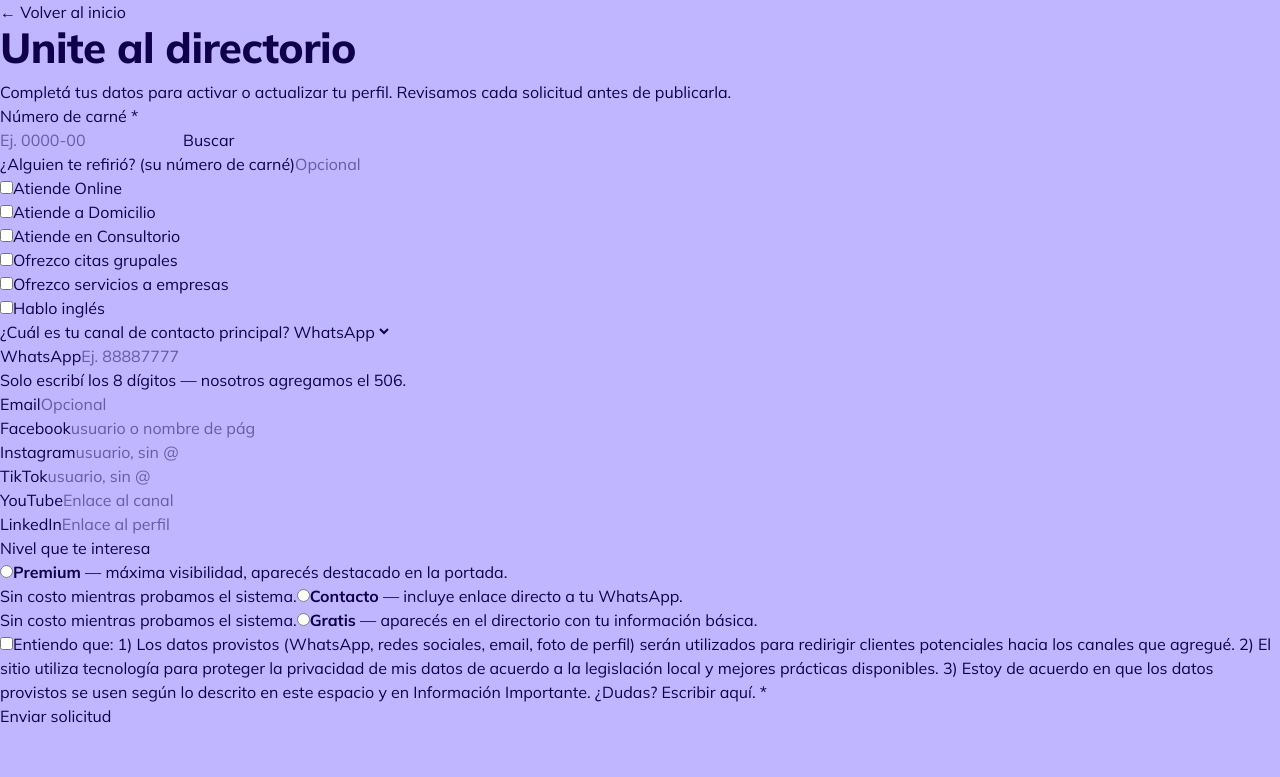
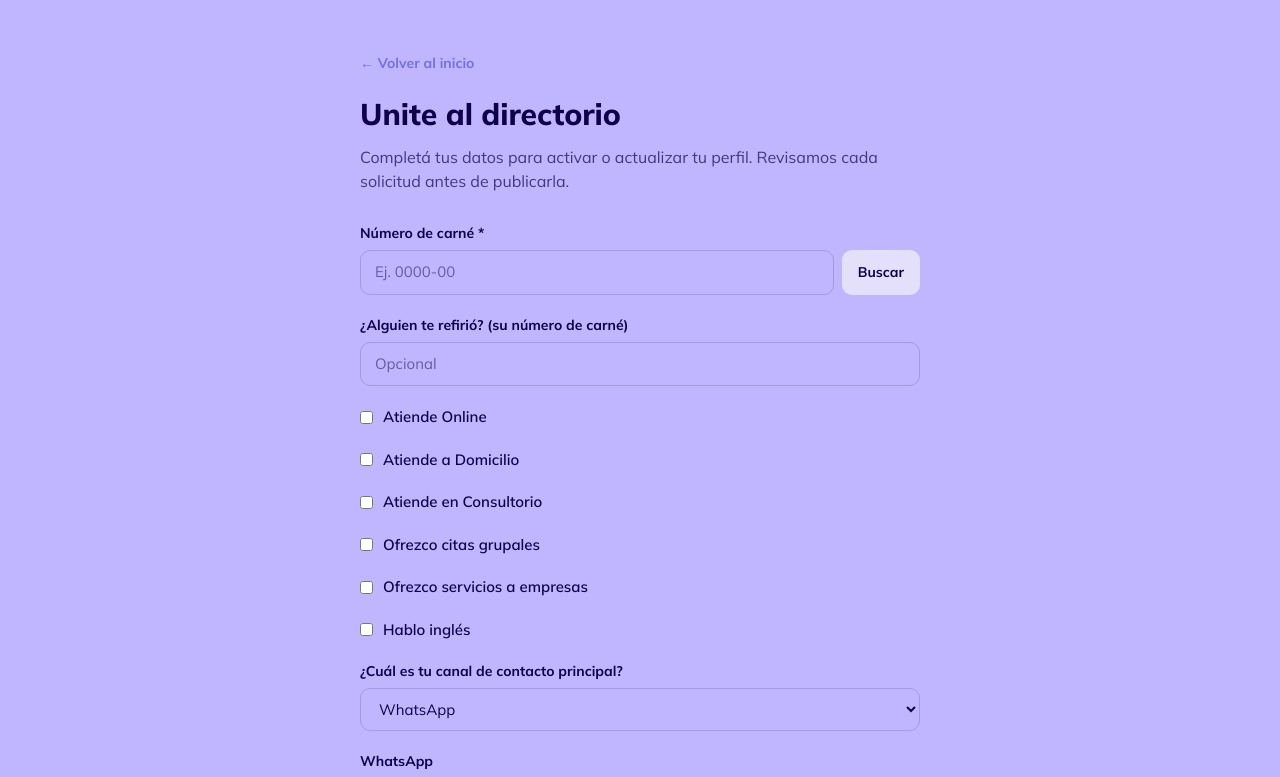
Before and after one commit to Cubujuqui/ncr-directory, a Next.js app: page /unirme in a window 1280 px wide. Shown: the top 777 px of the page. Built offline with nearby package versions, Linux system fonts and the light colour scheme; no server answers.

Commit message:
URGENT FIX: restore /unirme stylesheet accidentally wiped during header/footer rollout

```diff
--- a/app/unirme/page.module.css
+++ b/app/unirme/page.module.css
@@ -3,43 +3,251 @@
   background: #BFB6FF;
   font-family: 'Mulish', system-ui, sans-serif;
   color: #10004C;
-  position: relative;
+  padding: 30px 20px;
 }
 
-.hero {
-  position: relative;
-  max-width: 760px;
+.contenedor {
+  max-width: 560px;
   margin: 0 auto;
-  padding: 40px 20px 60px;
+}
+
+.volver {
+  color: #7370E0;
+  text-decoration: none;
+  font-weight: 700;
+  font-size: 14px;
 }
 
 .titulo {
-  font-size: 30px;
-  line-height: 1.15;
+  font-size: 24px;
   font-weight: 800;
-  margin: 0 0 8px;
-  letter-spacing: -0.5px;
+  margin: 18px 0 8px;
 }
 
-.subtitulo {
-  font-size: 22px;
-  font-weight: 800;
-  color: rgba(16,0,76,0.6);
-  margin: 0 0 18px;
+.intro {
+  font-size: 15px;
+  color: rgba(16,0,76,0.7);
+  margin-bottom: 26px;
 }
 
-@media (min-width: 768px) {
-  .hero {
-    max-width: 1000px;
-    padding: 70px 40px 90px;
+.seccion {
+  margin-bottom: 20px;
+}
+
+.etiqueta {
+  display: block;
+  font-size: 14px;
+  font-weight: 700;
+  margin-bottom: 6px;
+  color: #10004C;
+}
+
+.input {
+  width: 100%;
+  padding: 10px 14px;
+  border-radius: 10px;
+  border: 1.5px solid rgba(16,0,76,0.15);
+  font-size: 15px;
+  font-family: inherit;
+  box-sizing: border-box;
+}
+
+.ayuda {
+  font-size: 12px;
+  color: rgba(16,0,76,0.5);
+  margin: 4px 0 0;
+}
+
+.filaCarne {
+  display: flex;
+  flex-direction: column;
+  gap: 8px;
+}
+
+.inputCarne {
+  flex: 1;
+}
+
+.botonBuscar {
+  background: #E4E0FB;
+  color: #10004C;
+  border: none;
+  border-radius: 10px;
+  padding: 12px 16px;
+  font-weight: 700;
+  font-size: 14px;
+  cursor: pointer;
+  font-family: inherit;
+}
+
+.avisoNombre {
+  margin-top: 10px;
+  background: #E4E0FB;
+  border-radius: 10px;
+  padding: 12px;
+}
+
+.avisoNombreTexto {
+  font-size: 14px;
+  margin: 0 0 8px;
+}
+
+.opcionRadio {
+  display: flex;
+  align-items: center;
+  gap: 8px;
+  font-size: 14px;
+  margin-bottom: 6px;
+}
+
+.avisoError {
+  margin-top: 10px;
+  background: #FDECEC;
+  border-radius: 10px;
+  padding: 12px;
+}
+
+.avisoErrorTexto {
+  font-size: 13px;
+  color: #c0392b;
+  font-weight: 700;
+  margin: 0;
+}
+
+.tarjetasTier {
+  display: flex;
+  flex-direction: column;
+  gap: 10px;
+}
+
+.tarjetaTier {
+  display: flex;
+  gap: 10px;
+  border-radius: 10px;
+  padding: 12px;
+  align-items: flex-start;
+}
+
+.tarjetaTierPremium {
+  background: #E4E0FB;
+}
+
+.tarjetaTierOtro {
+  background: #BFB6FF;
+}
+
+.radioTier {
+  margin-top: 3px;
+}
+
+.checkboxFila {
+  display: flex;
+  align-items: center;
+  gap: 10px;
+  font-size: 15px;
+  font-weight: 600;
+}
+
+.cajaConsentimiento {
+  background: #E4E0FB;
+  padding: 16px;
+  border-radius: 12px;
+}
+
+.consentimientoLabel {
+  display: flex;
+  align-items: flex-start;
+  gap: 10px;
+  font-size: 13px;
+  font-weight: 600;
+  line-height: 1.6;
+}
+
+.checkboxConsentimiento {
+  margin-top: 3px;
+}
+
+.errorEnvio {
+  color: #c0392b;
+  font-weight: 700;
+  font-size: 14px;
+  margin-bottom: 16px;
+}
+
+.botonEnviar {
+  width: 100%;
+  background: #7370E0;
+  color: #ffffff;
+  border: none;
+  border-radius: 12px;
+  padding: 14px;
+  font-size: 16px;
+  font-weight: 800;
+  cursor: pointer;
+  font-family: inherit;
+}
+
+.paginaExito {
+  min-height: 100vh;
+  background: #BFB6FF;
+  font-family: 'Mulish', system-ui, sans-serif;
+  color: #10004C;
+  display: flex;
+  align-items: center;
+  justify-content: center;
+  padding: 24px;
+}
+
+.contenedorExito {
+  max-width: 480px;
+  text-align: center;
+}
+
+.tituloExito {
+  font-size: 24px;
+  font-weight: 800;
+  margin: 0 0 14px;
+}
+
+.textoExito {
+  font-size: 16px;
+  line-height: 1.7;
+  color: rgba(16,0,76,0.75);
+}
+
+.volverExito {
+  display: inline-block;
+  margin-top: 20px;
+  color: #7370E0;
+  font-weight: 700;
+  text-decoration: none;
+}
+
+.enlaceConsentimiento {
+  color: #7370E0;
+  text-decoration: underline;
+  font-weight: 700;
+}
+
+@media (min-width: 600px) {
+  .pagina {
+    padding: 50px 20px;
   }
 
   .titulo {
-    font-size: 42px;
-    white-space: nowrap;
+    font-size: 30px;
   }
 
-  .subtitulo {
-    font-size: 26px;
+  .intro {
+    font-size: 16px;
+    margin-bottom: 30px;
+  }
+
+  .filaCarne {
+    flex-direction: row;
+  }
+
+  .botonBuscar {
+    padding: 0 16px;
   }
 }
```
